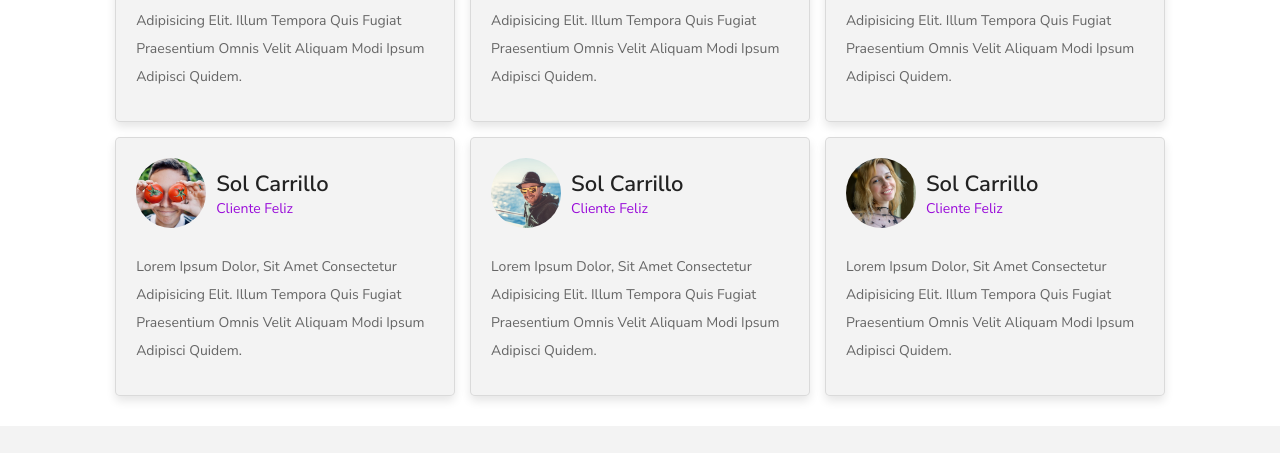
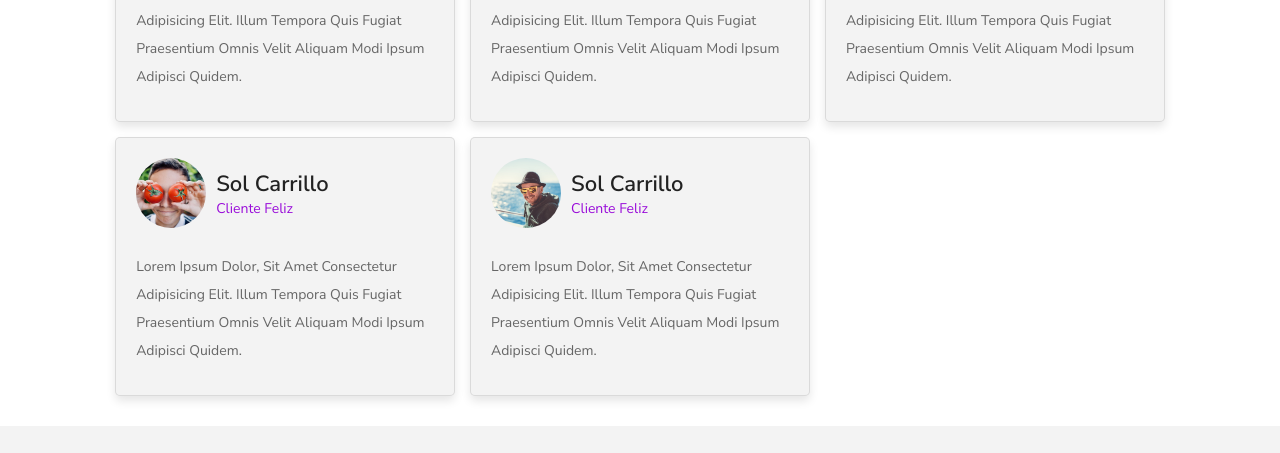
Before and after one commit to FullStack-Node-G21/Codo-G21, a plain HTML site: page resenia.html in a window 1280 px wide. Shown: the part 800-1253 px from the top of the page. Drawn offline with Linux system fonts and the light colour scheme.

Commit message:
elimine una reseña

```diff
--- a/resenia.html
+++ b/resenia.html
@@ -187,16 +187,6 @@
       <p>Lorem ipsum dolor, sit amet consectetur adipisicing elit. Illum tempora quis fugiat praesentium omnis velit aliquam modi ipsum adipisci quidem.</p>
     </div>
 
-    <div class="box">
-      <div class="user">
-        <img src="images/user-6.jpg" alt="">
-        <div class="info">
-          <h3>Sol Carrillo</h3>
-          <span>cliente feliz</span>
-        </div>
-      </div>
-      <p>Lorem ipsum dolor, sit amet consectetur adipisicing elit. Illum tempora quis fugiat praesentium omnis velit aliquam modi ipsum adipisci quidem.</p>
-    </div>
 
   </section>
 
```
